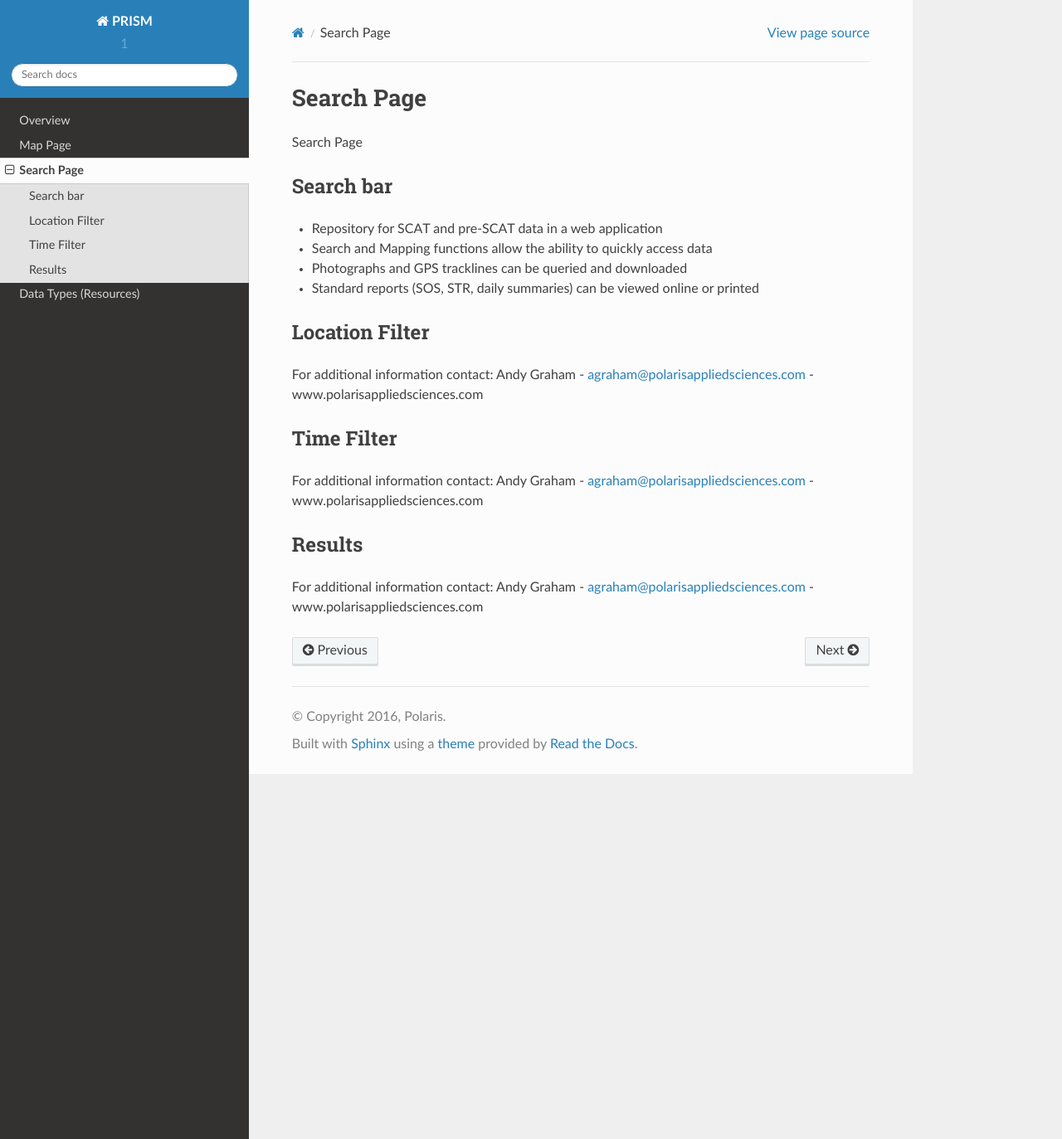
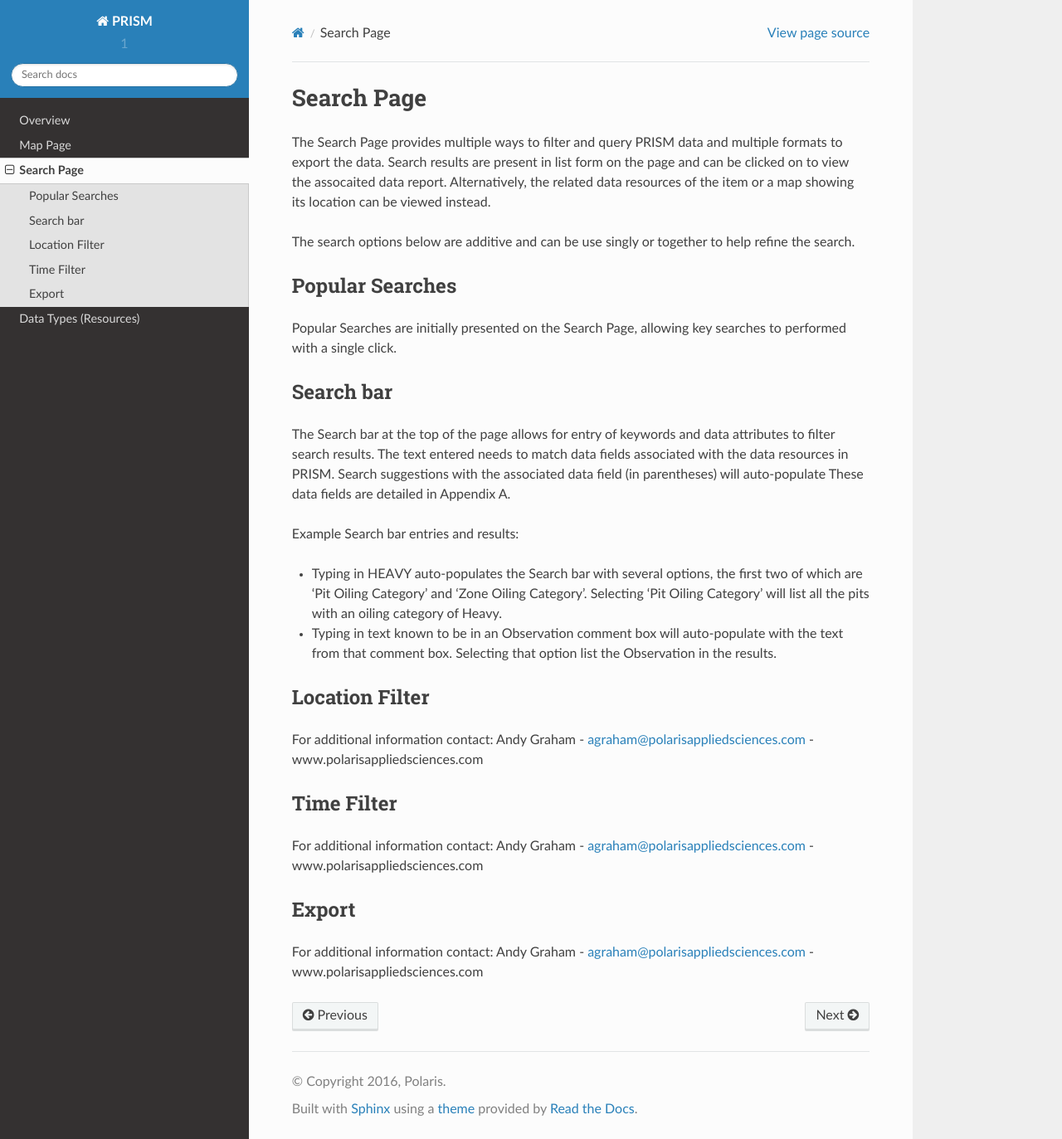
Before and after one commit to agraham/PRISM_rtd, a Sphinx documentation site: the page built from docs/searchpage.rst, in a window 1280 px wide and 1373 px high. Shown: the whole window at 83% size. Built offline with Sphinx 7.4.7 and the Read the Docs theme 2.0.0, drawn with Linux system fonts in a browser that asks for light colours.

Commit message:
Update searchpage.rst

```diff
--- a/docs/searchpage.rst
+++ b/docs/searchpage.rst
@@ -1,15 +1,25 @@
 Search Page
 ========
 
-Search Page
+The Search Page provides multiple ways to filter and query PRISM data and multiple formats to export the data.  Search results are present in list form on the page and can be clicked on to view the assocaited data report.  Alternatively, the related data resources of the item or a map showing its location can be viewed instead.
+
+The search options below are additive and can be use singly or together to help refine the search.
+
+Popular Searches
+------------
+
+Popular Searches are initially presented on the Search Page, allowing key searches to performed with a single click.
 
 Search bar
 --------
 
-- Repository for SCAT and pre-SCAT data in a web application
-- Search and Mapping functions allow the ability to quickly access data
-- Photographs and GPS tracklines can be queried and downloaded
-- Standard reports (SOS, STR, daily summaries) can be viewed online or printed
+The Search bar at the top of the page allows for entry of keywords and data attributes to filter search results.  The text entered needs to  match data fields associated with the data resources in PRISM.  Search suggestions with the associated data field (in parentheses) will auto-populate  These data fields are detailed in Appendix A.
+
+Example Search bar entries and results:
+
+- Typing in HEAVY auto-populates the Search bar with several options, the first two of which are 'Pit Oiling Category' and 'Zone Oiling Category'.  Selecting 'Pit Oiling Category' will list all the pits with an oiling category of Heavy.
+- Typing in text known to be in an Observation comment box will auto-populate with the text from that comment box.  Selecting that option list the Observation in the results.
+
 
 Location Filter
 ------------
@@ -25,7 +35,7 @@ For additional information contact: Andy Graham
 - agraham@polarisappliedsciences.com
 - www.polarisappliedsciences.com
 
-Results
+Export
 ------------
 
 For additional information contact: Andy Graham
```
